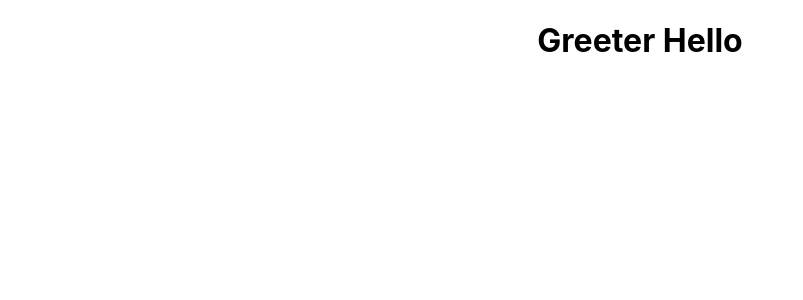
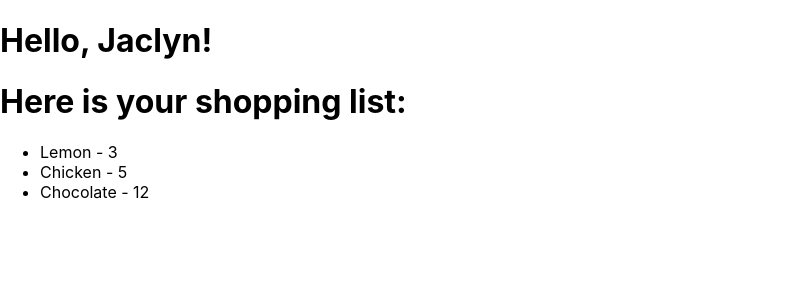
Before and after one commit to JaclynFoster/shopping-list, a React (Create React App) app: page / in a window 1280 px wide. Shown: the top 300 px of the page, without its empty margins (0-803 px from the left). Built offline with nearby package versions, Linux system fonts and the light colour scheme.

Commit message:
created shoppingList component and passed down props

```diff
--- a/src/App.tsx
+++ b/src/App.tsx
@@ -1,11 +1,18 @@
 import React from 'react';
 import './App.css';
 import Greeter from './components/Greeter';
+import ShoppingList from './components/ShoppingList';
 
 function App() {
+  const items = [
+    {id: 1, product: "Lemon", quantity: 3},
+    {id: 2, product: "Chicken", quantity: 5},
+    {id: 3, product: "Chocolate", quantity: 12}
+]
   return (
-    <div className="App">
- <Greeter />
+    <div>
+ <Greeter person="Jaclyn"/>
+ <ShoppingList items={items}/>
     </div>
   );
 }
--- a/src/components/Greeter.tsx
+++ b/src/components/Greeter.tsx
@@ -1,11 +1,11 @@
 import React from 'react'
 
-const Greeter = () => {
-    return (
-       <div>
-        <h1>Greeter Hello</h1>
-       </div>
-    )
+interface GreeterProps {
+  person: string;
+}
+
+function Greeter({ person }: GreeterProps): JSX.Element {
+  return <h1>Hello, {person}!</h1>
 }
 
 export default Greeter
--- /dev/null
+++ b/src/components/ShoppingList.tsx
@@ -0,0 +1,30 @@
+import React from 'react'
+
+type Item = {
+  id: number,
+  product: string,
+  quantity: number
+}
+
+interface ShoppingListProps {
+  items: Item[];
+}
+
+function ShoppingList(props: ShoppingListProps): JSX.Element {
+  return (
+    <div>
+      <h1>Here is your shopping list:</h1>
+      <ul>
+        {props.items.map(item => {
+          return (
+            <li key={item.id}>
+              {item.product} - {item.quantity}
+            </li>
+          )
+        })}
+      </ul>
+    </div>
+  )
+}
+
+export default ShoppingList
```
